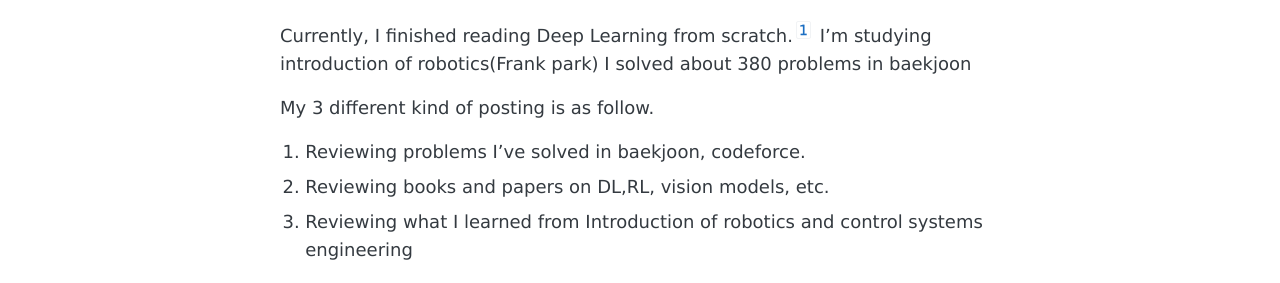
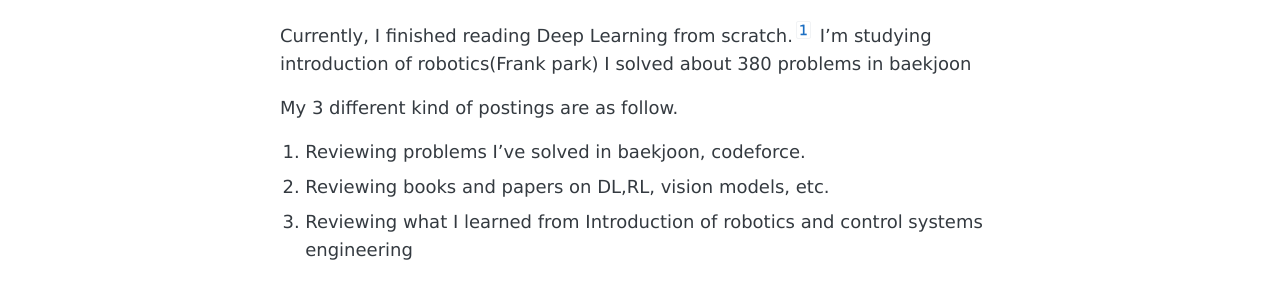
Before and after one commit to saluv1/saluv1.github.io, a Jekyll site: the page built from _posts/2025-03-06-start!.md, in a window 1280 px wide. Shown: the part 494-777 px from the top of the page. Built offline with Jekyll 4.4.1, drawn with Linux system fonts in a browser that asks for light colours; comment, search, counter and statistics services are not loaded.

Commit message:
Update 2025-03-06-start!.md

```diff
--- a/_posts/2025-03-06-start!.md
+++ b/_posts/2025-03-06-start!.md
@@ -15,7 +15,7 @@ Currently, I finished reading Deep Learning from scratch.[^1]
            I'm studying introduction of robotics(Frank park)
            I solved about 380 problems in baekjoon
 
-My 3 different kind of posting is as follow.
+My 3 different kind of postings are as follow.
 1. Reviewing problems I've solved in baekjoon, codeforce.
 2. Reviewing books and papers on DL,RL, vision models, etc.
 3. Reviewing what I learned from Introduction of robotics and control systems engineering
```
